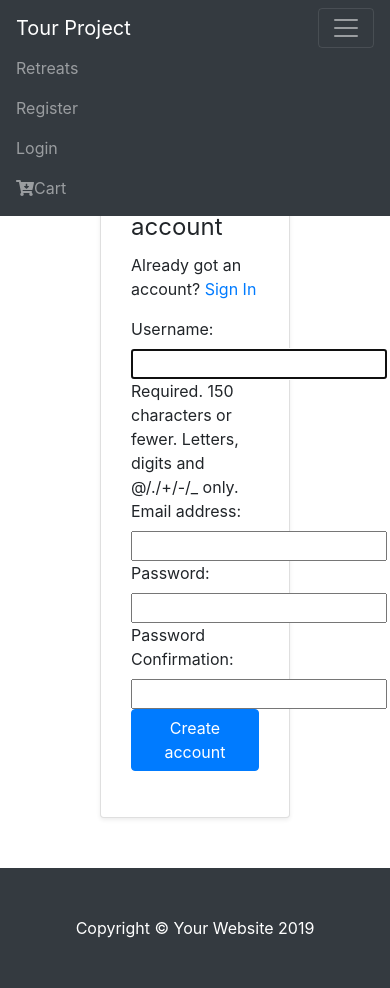
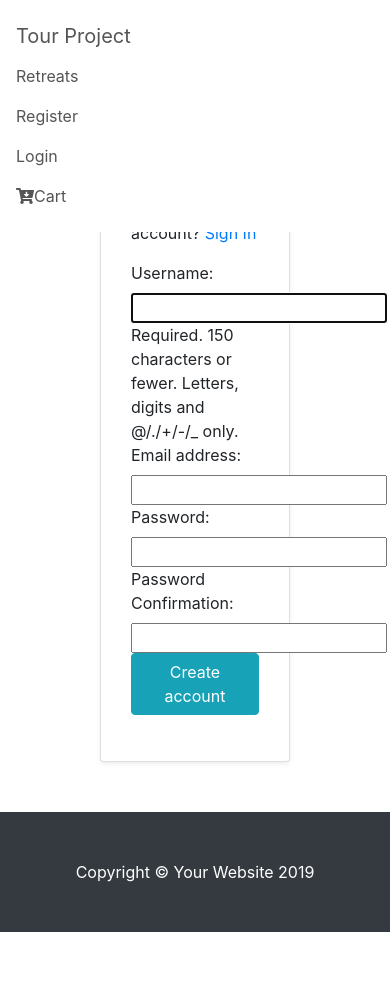
Before and after one commit to EliasOPrado/tour-project, a Django app: page /accounts/register/ in a window 390 px wide, after a click that opens the changed part. After the commit the page ends 932 px from the top, so only its background shows below. Run offline with Django 3.2, Linux system fonts and the light colour scheme; some libraries are stand-ins or nearby versions.

Commit message:
added navbar trasnparent style with js scroll activation

```diff
--- a/accounts/templates/login.html
+++ b/accounts/templates/login.html
@@ -11,7 +11,7 @@
 
              <p><a href="{% url 'password_reset' %}">Forgot my password</a></p>
 
-            <button type="submit" class="btn btn-primary">Login</button>
+            <button type="submit" class="btn btn-info">Login</button>
         </fieldset>
     </form>
     </div>
--- a/accounts/templates/register.html
+++ b/accounts/templates/register.html
@@ -9,7 +9,7 @@
             <p>Already got an account? <a href="{% url 'login' %}">Sign In</a></p>
             {% csrf_token %}
             {{  user_form | as_bootstrap }}
-            <button type="submit" class="btn btn-primary">Create account</button>
+            <button type="submit" class="btn btn-info">Create account</button>
         </fieldset>
     </form>
       </div>
--- a/static/css/style.css
+++ b/static/css/style.css
@@ -7,11 +7,68 @@ body {
   margin: 0;
   padding: 0;
   width: 100%;
-  padding-top: 56px;
+  /* padding-top: 56px; */
   /* removes the x-asis scrolling */
   overflow-x: hidden;
   overflow-y: auto;
 }
+/* Bootstrapious bellow */
+.navbar {
+    transition: all 0.4s;
+}
+
+.navbar .nav-link {
+    color: #fff;
+}
+
+.navbar .nav-link:hover,
+.navbar .nav-link:focus {
+    color: #fff;
+    text-decoration: none;
+}
+
+.navbar .navbar-brand {
+    color: #fff;
+}
+
+
+/* Change navbar styling on scroll */
+.navbar.active {
+    background: #fff;
+    box-shadow: 1px 2px 10px rgba(0, 0, 0, 0.1);
+}
+
+.navbar.active .nav-link {
+    color: #555;
+}
+
+.navbar.active .nav-link:hover,
+.navbar.active .nav-link:focus {
+    color: #555;
+    text-decoration: none;
+}
+
+.navbar.active .navbar-brand {
+    color: #555;
+}
+
+
+/* Change navbar styling on small viewports */
+@media (max-width: 991.98px) {
+    .navbar {
+        background: #fff;
+    }
+
+    .navbar .navbar-brand, .navbar .nav-link {
+        color: #555;
+    }
+}
+
+
+
+
+
+
 
 .carousel-item {
   height: 65vh;
--- /dev/null
+++ b/static/js/style.js
@@ -0,0 +1,9 @@
+$(function () {
+    $(window).on('scroll', function () {
+        if ( $(window).scrollTop() > 10 ) {
+            $('.navbar').addClass('active');
+        } else {
+            $('.navbar').removeClass('active');
+        }
+    });
+});
--- a/templates/base.html
+++ b/templates/base.html
@@ -60,7 +60,7 @@
     {% block head_js %}
     {% endblock head_js %}
   <!-- Navigation -->
-  <nav class="navbar fixed-top navbar-expand-lg navbar-dark bg-dark fixed-top">
+  <nav class="navbar  navbar-expand-lg fixed-top py-3">
     <div class="container">
       <a class="navbar-brand" href="{% url 'index' %}">Tour Project</a>
       <button class="navbar-toggler navbar-toggler-right" type="button" data-toggle="collapse" data-target="#navbarResponsive" aria-controls="navbarResponsive" aria-expanded="false" aria-label="Toggle navigation">
@@ -136,6 +136,7 @@
     <!-- /.container -->
   </footer>
 <script type="text/javascript" src="https://cdnjs.cloudflare.com/ajax/libs/font-awesome/5.12.1/js/all.min.js"></script>
+<script src="{% static 'js/style.js' %}" charset="utf-8"></script>
   <!-- Bootstrap core JavaScript -->
   <script src="https://cdn.jsdelivr.net/npm/popper.js@1.16.0/dist/umd/popper.min.js" integrity="sha384-Q6E9RHvbIyZFJoft+2mJbHaEWldlvI9IOYy5n3zV9zzTtmI3UksdQRVvoxMfooAo" crossorigin="anonymous"></script>
   <script src="https://stackpath.bootstrapcdn.com/bootstrap/4.4.1/js/bootstrap.min.js" integrity="sha384-wfSDF2E50Y2D1uUdj0O3uMBJnjuUD4Ih7YwaYd1iqfktj0Uod8GCExl3Og8ifwB6" crossorigin="anonymous"></script>
--- a/tour_store/templates/details.html
+++ b/tour_store/templates/details.html
@@ -56,7 +56,7 @@
                 {{ comment_form | as_bootstrap }}
                 {% csrf_token %}
               </div>
-              <button type="submit" class="btn btn-primary">Submit</button>
+              <button type="submit" class="btn btn-info">Submit</button>
             </form>
             {% endif %}
 
```
